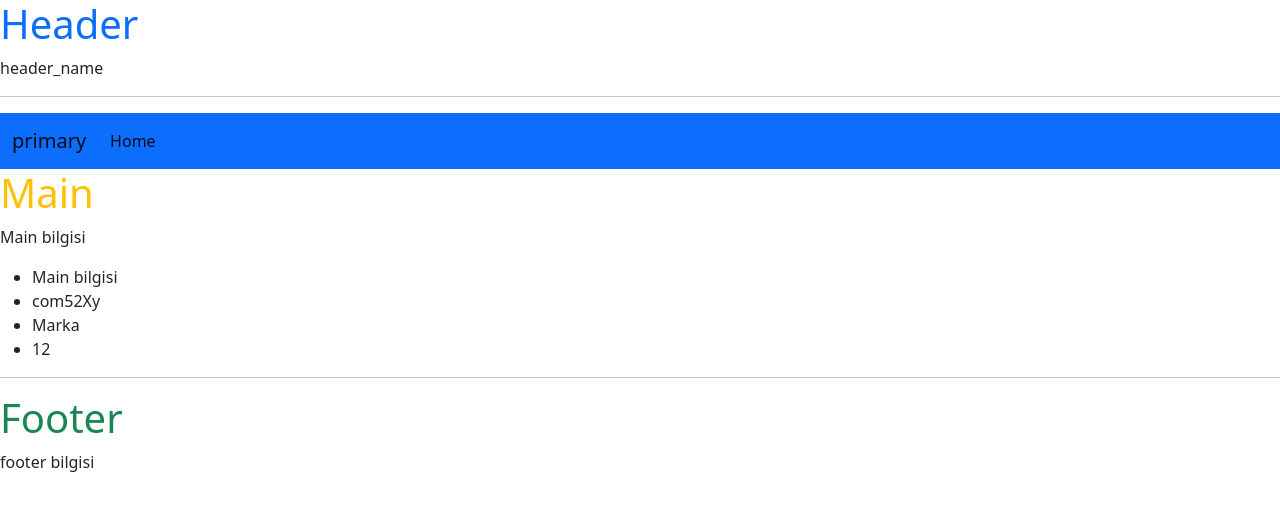
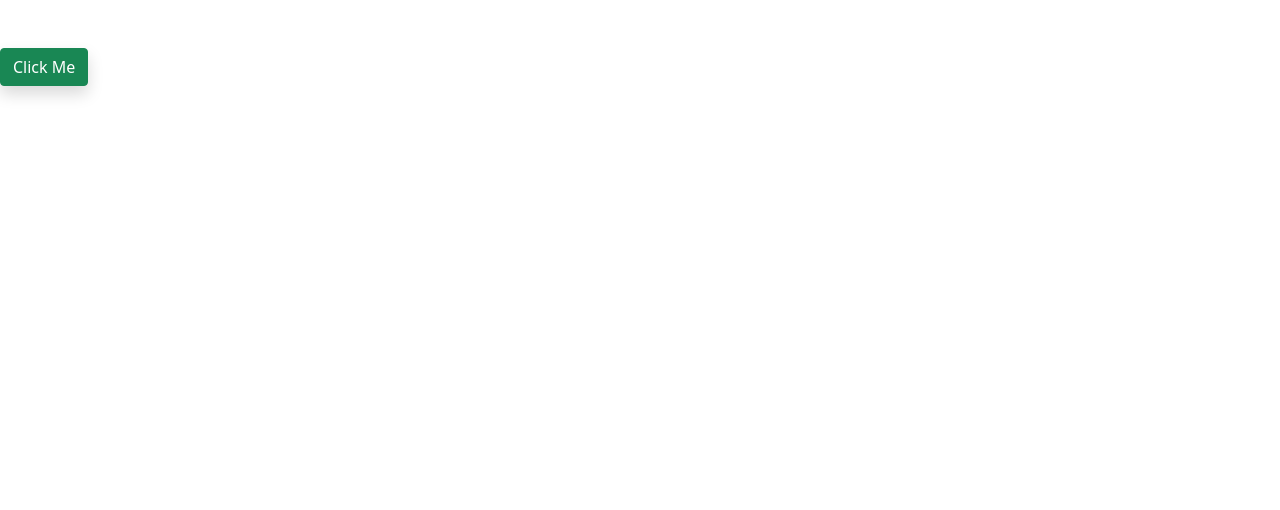
Before and after one commit to Sila2/OnePageProject, a React (Create React App) app: page / in a window 1280 px wide. Shown: the top 510 px of the page. Built offline with nearby package versions, Linux system fonts and the light colour scheme.

Commit message:
Event Bind

```diff
--- /dev/null
+++ b/src/EventBind.jsx
@@ -0,0 +1,32 @@
+import React, { Component } from 'react'
+
+//classlarda
+//1-costructor
+//2-render
+
+//c-ce-c->s  (class var, classı extend etmişim, constructerım var, içerde super keywordü var)
+
+export default class EventBind extends Component {
+    constructor(props){
+        super(props)
+        this.eventBindMethod=this.eventBindMethod.bind(this)
+    }
+
+    //event Bind Method
+    eventBindMethod(){
+        console.log('tıklandı')
+        console.log(this)
+        console.log("*********************")
+        console.log(this.props)
+        console.log(this.props.language)
+    }
+
+  render() {
+      console.log(this.props)
+    return (
+      <div>
+          <button className='btn btn-success shadow mt-5' onClick={this.eventBindMethod}>Click Me</button>
+      </div>
+    )
+  }
+}
--- /dev/null
+++ b/src/EventStringifyParse.jsx
@@ -0,0 +1,50 @@
+import React, { Component } from 'react'
+
+export default class EventStringifyParse extends Component {
+
+    //object ==> String
+    objectToString(){
+        console.log("object tıklandı")
+        let obj={
+            frontend:"Html5",
+            backend:"Java"
+        }
+        console.log(obj)
+        const objectToString=JSON.stringfy(obj);
+        console.log(objectToString)
+    }
+
+    //String ==> object
+    stringToObject(){
+        console.log("string tıklandı")
+        let obj={
+            frontend:"Html5",
+            backend:"Java"
+        }
+        // const objectToString=JSON.stringfy(obj);
+        // const stringToString=JSON.parse(objectToString);
+        const stringToString=JSON.parse(JSON.stringfy(obj));
+        console.log(this.stringToObject)
+    }
+
+  render() {
+      console.log(this.props)
+      const {header,classData}=this.props;
+    return (
+      <div>
+          <p className='text-primary text-center mt-3' style={{fontSize:"43px"}} >{this.props.header}</p>
+          <p>{header}</p>
+          <p>{classData}</p>
+
+          {/* Event: olay camelCase olarak yazılır */}
+          <button className='btn btn-primary' onClick={this.objectToString}>Object To String</button>
+          <button className='btn btn-danger' onClick={this.stringToObject}>String To Object</button>
+      </div>
+    )
+  }
+}
+
+//export default MainClass;
+//prop drilling:küçük ölçekli uygulama
+//context api: orta ölçekli uygulama
+//redux api: büyük ölçekli uygulama
--- a/src/index.js
+++ b/src/index.js
@@ -4,23 +4,29 @@ import './index.css';
 
 import reportWebVitals from './reportWebVitals';
 import 'bootstrap/dist/css/bootstrap.min.css';
-import HeaderFunction from './HeaderFunction';
-import MainBodyClass from './MainBodyClass';
-import FooterFunction from './FooterFunction';
+import EventBind from './EventBind';
+// import HeaderFunction from './HeaderFunction';
+// import MainBodyClass from './MainBodyClass';
+// import FooterFunction from './FooterFunction';
+//import EventStringifyParse from './EventStringifyParse';
 
-let objectData={
-  main:"Main bilgisi",
-computerName:"com52Xy",
-computerTrade:"Marka",
-computerPrice:"12"
-};
+// let objectData={
+//   main:"Main bilgisi",
+// computerName:"com52Xy",
+// computerTrade:"Marka",
+// computerPrice:"12",
+// mainData:"Javascript",
+// classData:"ES6"
+// };
 
 const root = ReactDOM.createRoot(document.getElementById('root'));
 root.render(
   <React.StrictMode >
-    <HeaderFunction head="header_name"/>
+    <EventBind language="js java html5"/>
+    {/*<EventStringifyParse header={objectData.mainData} classData={objectData.classData}/>
+     <HeaderFunction head="header_name"/>
     <MainBodyClass main={objectData.main} computerName={objectData.computerName} computerTrade={objectData.computerTrade} computerPrice={objectData.computerPrice}/>
-    <FooterFunction foot="footer bilgisi"/>
+    <FooterFunction foot="footer bilgisi"/> */}
     </React.StrictMode>
 );
 
```
